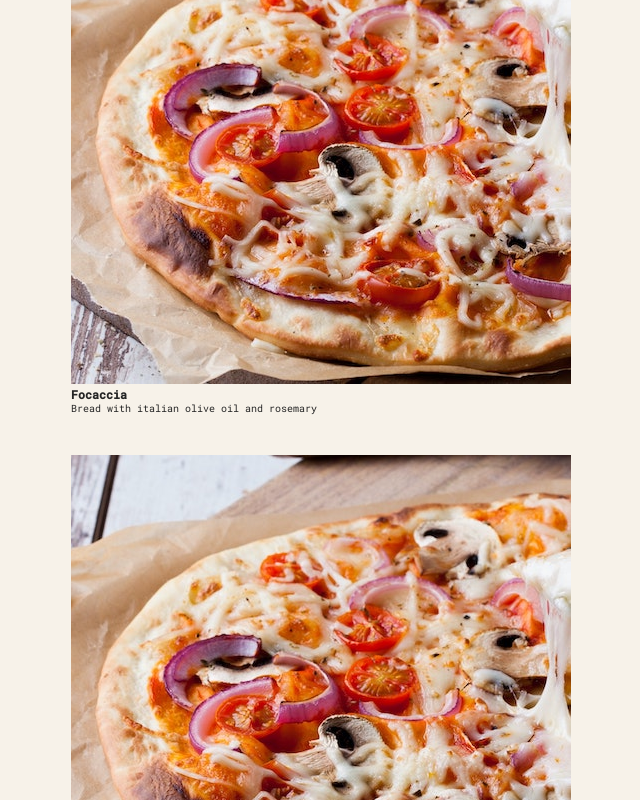
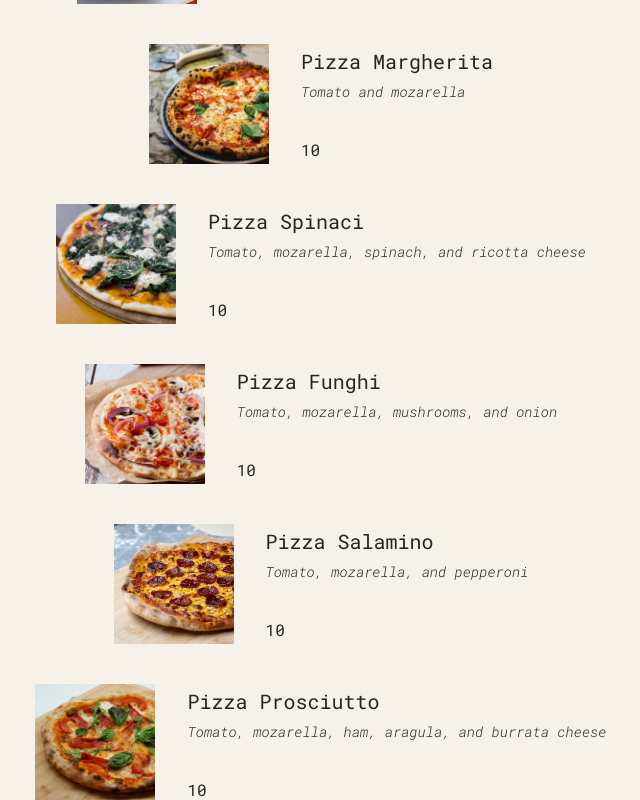
Before and after one commit to SumedhThota/pizza-menu, a React (Create React App) app: page / in a window 1280 px wide. Shown: the part 360-1160 px from the top of the page, without its empty margins (319-959 px from the left). Built offline with nearby package versions, Linux system fonts and the light colour scheme.

Commit message:
Setting props

```diff
--- a/src/Menu.js
+++ b/src/Menu.js
@@ -4,11 +4,11 @@ import './index.css'
 export default function Menu (){
     return <main className = "menu">
         <h2> Our Menu </h2>
-        <Pizza name="Focaccia" desc="Bread with italian olive oil and rosemary"/>
-        <Pizza name="Pizza Margherita" desc="Bread with italian olive oil and rosemary"/>
-        <Pizza name="Pizza Spinaci" desc="Bread with italian olive oil and rosemary"/>
-        <Pizza name="Pizza Funghi" desc="Bread with italian olive oil and rosemary"/>
-        <Pizza name="Pizza Salamino" desc="Bread with italian olive oil and rosemary"/>
-        <Pizza name="Pizza Prosciutto" desc="Bread with italian olive oil and rosemary"/>
+        <Pizza name="Focaccia" ingredient="Bread with italian olive oil and rosemary" photoName="pizzas/focaccia.jpg" price={10}/>
+        <Pizza name="Pizza Margherita" ingredient="Tomato and mozarella" photoName="pizzas/margherita.jpg" price={10}/>
+        <Pizza name="Pizza Spinaci" ingredient="Tomato, mozarella, spinach, and ricotta cheese" photoName="pizzas/spinaci.jpg" price={10}/>
+        <Pizza name="Pizza Funghi" ingredient="Tomato, mozarella, mushrooms, and onion" photoName="pizzas/funghi.jpg" price={10}/>
+        <Pizza name="Pizza Salamino" ingredient="Tomato, mozarella, and pepperoni" photoName="pizzas/salamino.jpg" price={10}/>
+        <Pizza name="Pizza Prosciutto" ingredient="Tomato, mozarella, ham, aragula, and burrata cheese" photoName="pizzas/prosciutto.jpg" price={10}/>
     </main>
 }
--- a/src/Pizza.js
+++ b/src/Pizza.js
@@ -45,9 +45,12 @@ const pizzaData = [
 
 
 export default function Pizza (props){
-    return <div>
-        <img src = "pizzas\funghi.jpg" alt ="alt"></img>
-        <h3>{props.name}</h3>
-        <p>{props.desc}</p>
+    return <div className = "pizza">
+        <img src = {props.photoName} alt ={props.name}></img>
+        <div>
+          <h3>{props.name}</h3>
+          <p>{props.ingredient}</p>
+          <span>{props.price}</span>
+        </div>
     </div>
 }
```
